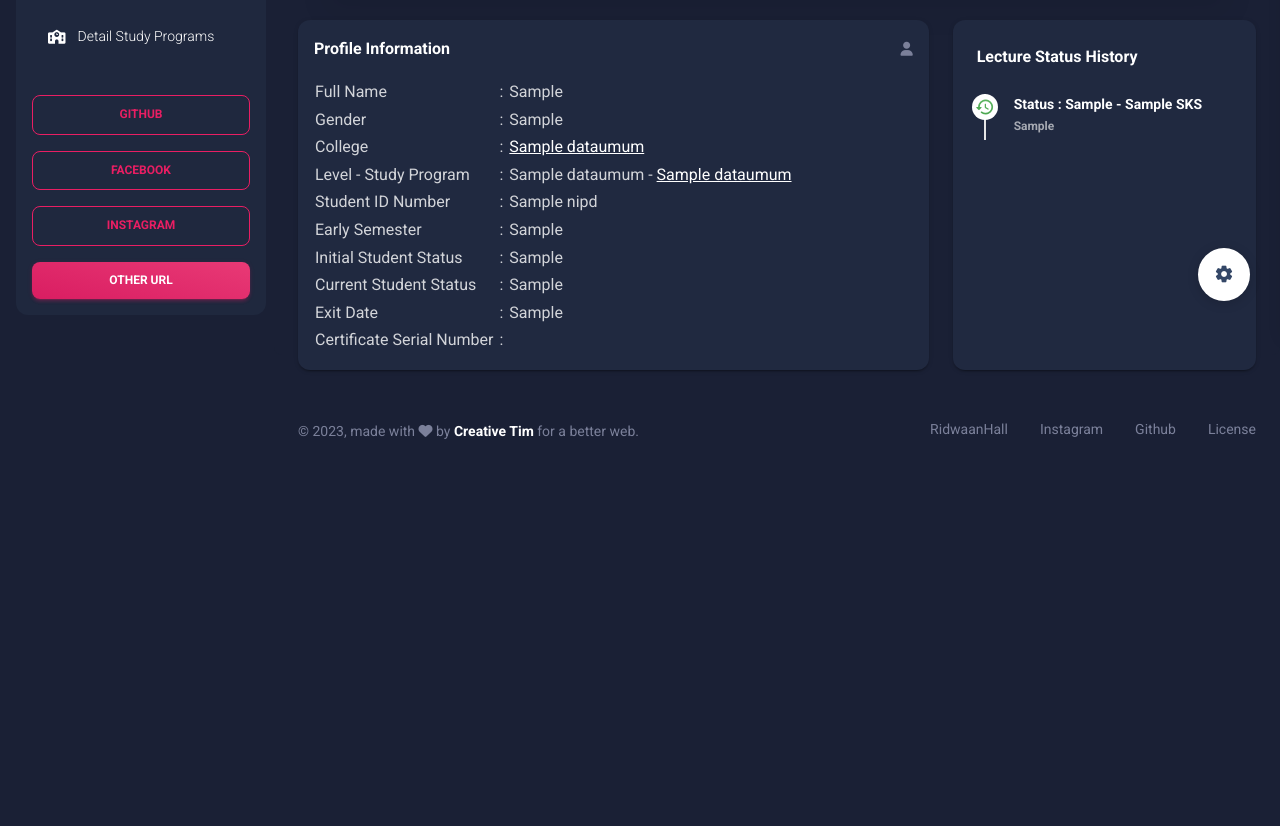
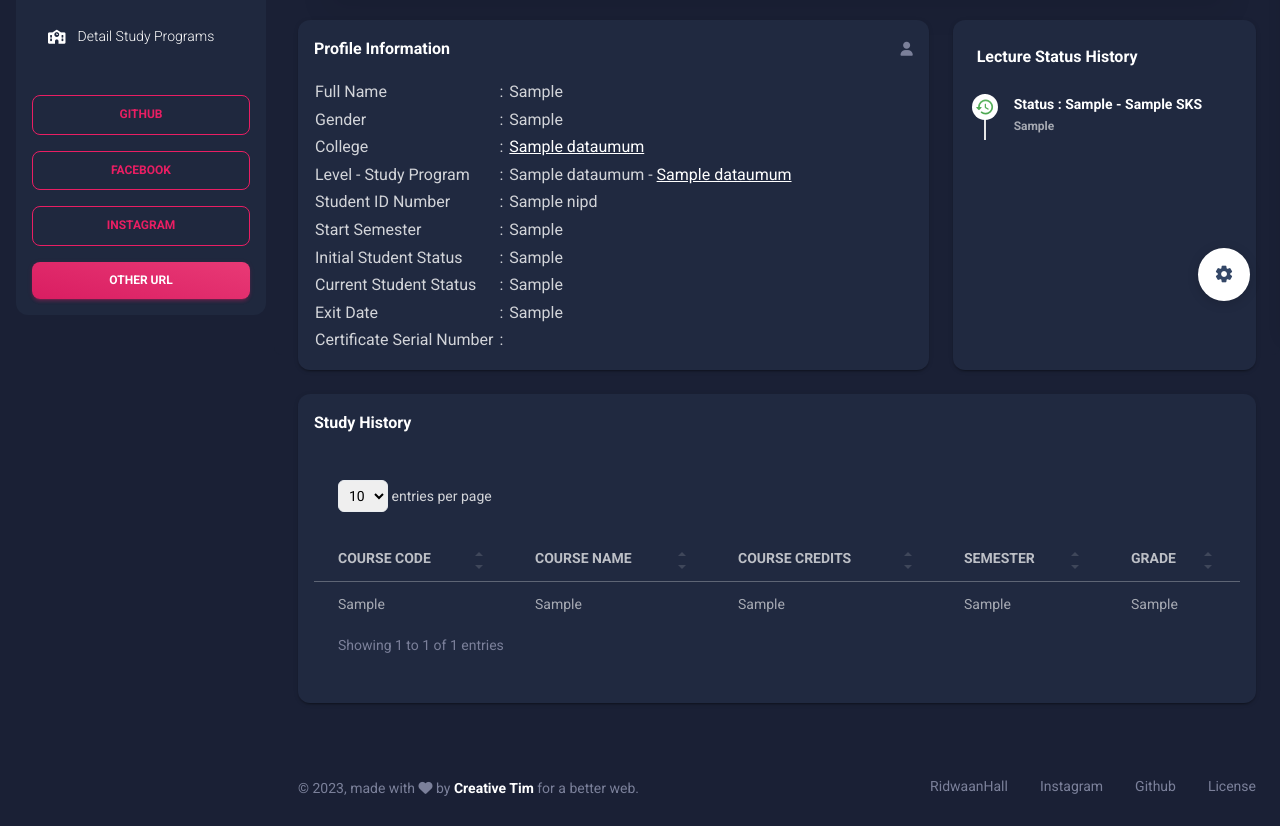
Before and after one commit to ridwaanhall/web-pddikti, a Flask app: page /detail-student/1 in a window 1280 px wide. Shown: the part 469-1295 px from the top of the page. Before the commit the page ends 908 px from the top, so only its background shows below. Run offline with Flask 3, Linux system fonts and the light colour scheme; a database or web service that is not in the repository returns one stand-in record (values such as "Sample title"); data that the repository does not hold is empty; some libraries are stand-ins or nearby versions.

Commit message:
Fix data more detail

```diff
--- a/templates/detail-student.html
+++ b/templates/detail-student.html
@@ -126,19 +126,19 @@
               <td>&nbsp;{{ student_details.dataumum.nm_pd }}</td>
             </tr>
             <tr>
-              <td>Gender</td>
-              <td>&nbsp;:</td>
-              <td>&nbsp;{{ student_details.dataumum.jk }}</td>
+                <td>Gender</td>
+                <td>&nbsp;:</td>
+                <td>&nbsp;{% if student_details.dataumum.jk == 'L' %}Male (L){% elif student_details.dataumum.jk == 'P' %}Female (P){% else %}{{ student_details.dataumum.jk }}{% endif %}</td>
             </tr>
             <tr>
               <td>College</td>
               <td>&nbsp;:</td>
-              <td>&nbsp;<a href="{{ student_details.dataumum.link_pt }}"><u>{{ student_details.dataumum.namapt }}</u></a></td>
+              <td>&nbsp;<a href="/detail-college{{ student_details.dataumum.link_pt.replace('/data_pt', '') }}"><u>{{ student_details.dataumum.namapt }}</u></a></td>
             </tr>
             <tr>
               <td>Level - Study Program</td>
               <td>&nbsp;:</td>
-              <td>&nbsp;{{ student_details.dataumum.namajenjang }} - <a href="{{ student_details.dataumum.link_prodi }}"><u>{{ student_details.dataumum.namaprodi }}</u></li></a></td>
+              <td>&nbsp;{{ student_details.dataumum.namajenjang }} - <a href="/detail-sp{{ student_details.dataumum.link_prodi.replace('/data_prodi', '') }}"><u>{{ student_details.dataumum.namaprodi }}</u></li></a></td>
             </tr>
             <tr>
               <td>Student ID Number</td>
@@ -146,9 +146,10 @@
               <td>&nbsp;{{ student_details.dataumum.nipd }}</td>
             </tr>
             <tr>
-              <td>Early Semester</td>
+              <td>Start Semester</td>
               <td>&nbsp;:</td>
-              <td>&nbsp;{{ student_details.dataumum.mulai_smt }}</td>
+              <td>&nbsp;{% set year = student_details.dataumum.mulai_smt[:4] %}{% set last_digit = student_details.dataumum.mulai_smt[-1] %}{% if last_digit == '1' %}Ogg {{ year }} (Ganjil {{ year }}){% elif last_digit == '2' %}Even {{ year }} (Genap {{ year }}){% else %}{{ student_details.dataumum.mulai_smt }}{% endif %}
+              </td>
             </tr>
             <tr>
               <td>Initial Student Status</td>
@@ -188,7 +189,7 @@
               </span>
               <div class="timeline-content">
                 <h6 class="text-dark text-sm font-weight-bold mb-0">Status : {{ status.nm_stat_mhs }} - {{ status.sks_smt }} SKS</h6>
-                <p class="text-secondary font-weight-bold text-xs mt-1 mb-0">{{ status.id_smt }}</p>
+                <p class="text-secondary font-weight-bold text-xs mt-1 mb-0">{% set year = status.id_smt[:4] %}{% set last_digit = status.id_smt[-1] %}{% if last_digit == '1' %}Ogg {{ year }} (Ganjil {{ year }}){% elif last_digit == '2' %}Even {{ year }} (Genap {{ year }}){% else %}{{ status.id_smt }}{% endif %}</p>
               </div>
             </div>
             {% endfor %}
@@ -197,6 +198,41 @@
       </div>
     </div>
   </div>
+
+        <div class="col-12 mt-4">
+          <div class="card mb-4">
+            <div class="card-header pb-0 p-3">
+              <h6 class="mb-1">Study History</h6>
+            </div>
+            <div class="card-body p-3">
+          <div class="table-responsive">
+            <table class="table table-flush" id="datatable-basic">
+              <thead class="thead-light">
+                <tr>
+                  <th class="text-uppercase text-secondary text-sm font-weight-bolder opacity-7">Course Code</th>
+                  <th class="text-uppercase text-secondary text-sm font-weight-bolder opacity-7">Course Name</th>
+                  <th class="text-uppercase text-secondary text-sm font-weight-bolder opacity-7">Course Credits</th>
+                  <th class="text-uppercase text-secondary text-sm font-weight-bolder opacity-7">Semester</th>
+                  <th class="text-uppercase text-secondary text-sm font-weight-bolder opacity-7">Grade</th>
+                </tr>
+              </thead>
+              <tbody>
+                {% for study in student_details.datastudi %}
+                <tr>
+                  <td class="text-sm font-weight-normal">{{ study.kode_mk }}</td>
+                  <td class="text-sm font-weight-normal">{{ study.nm_mk }}</td>
+                  <td class="text-sm font-weight-normal">{{ study.sks_mk }}</td>
+                  <td class="text-sm font-weight-normal">{% set year = study.id_smt[:4] %}{% set last_digit = study.id_smt[-1] %}{% if last_digit == '1' %}Ogg {{ year }} (Ganjil {{ year }}){% elif last_digit == '2' %}Even {{ year }} (Genap {{ year }}){% else %}{{ study.id_smt }}{% endif %}</td>
+                  <td class="text-sm font-weight-normal">{{ study.nilai_huruf }}</td>
+                </tr>
+                {% endfor %}
+              </tbody>
+            </table>
+          </div>
+            </div>
+          </div>
+        </div>
+
 </div>
 <footer class="footer py-4  ">
   <div class="container-fluid">
```
